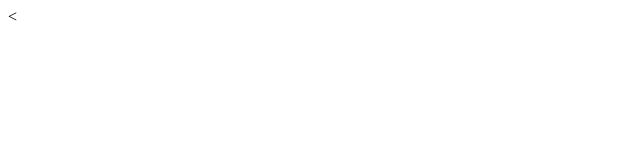
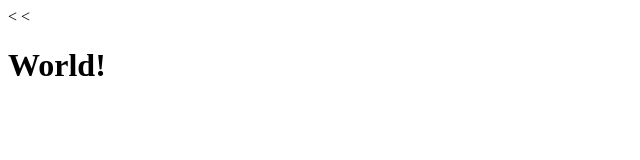
Before and after one commit to Fabs10/git-1, a plain HTML site: page index.html in a window 1280 px wide. Shown: the whole page, without its empty margins (0-640 px from the left). Drawn offline with Linux system fonts and the light colour scheme.

Commit message:
added h1

```diff
--- a/index.html
+++ b/index.html
@@ -5,6 +5,6 @@
     <title>Hello</title>
   </head>
   <body>
-
+    <<h1>World!</h1>
   </body>
 </html>
```
